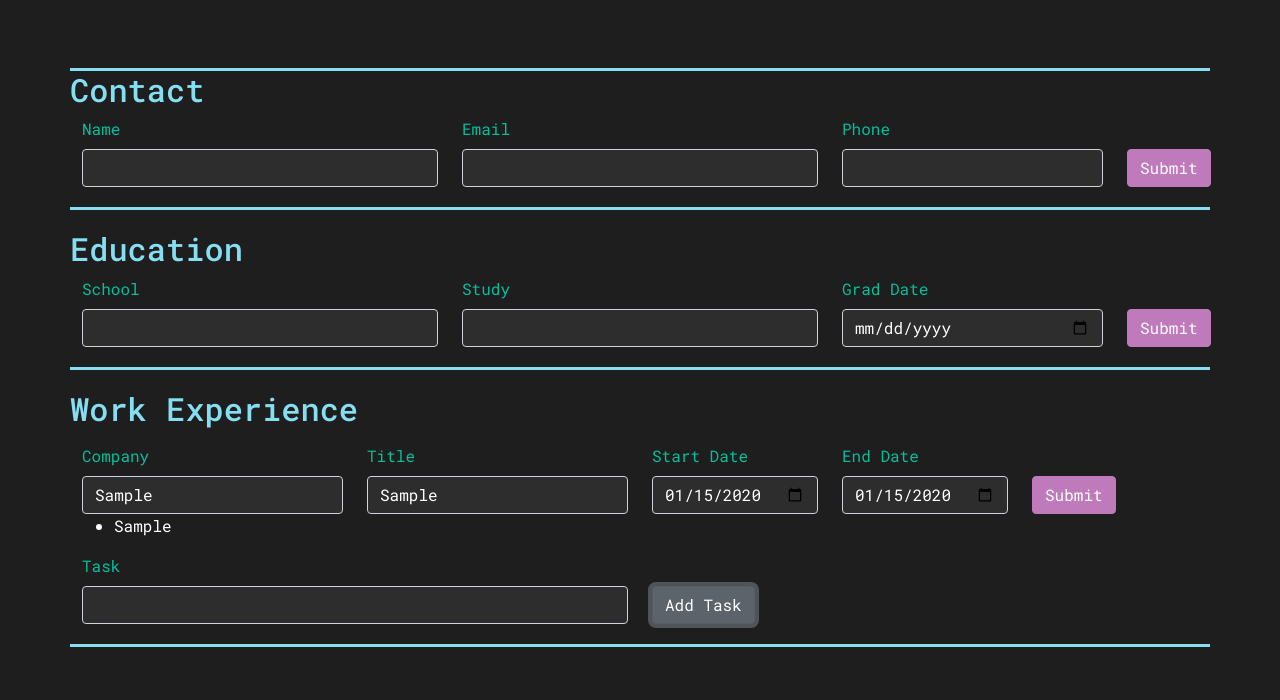
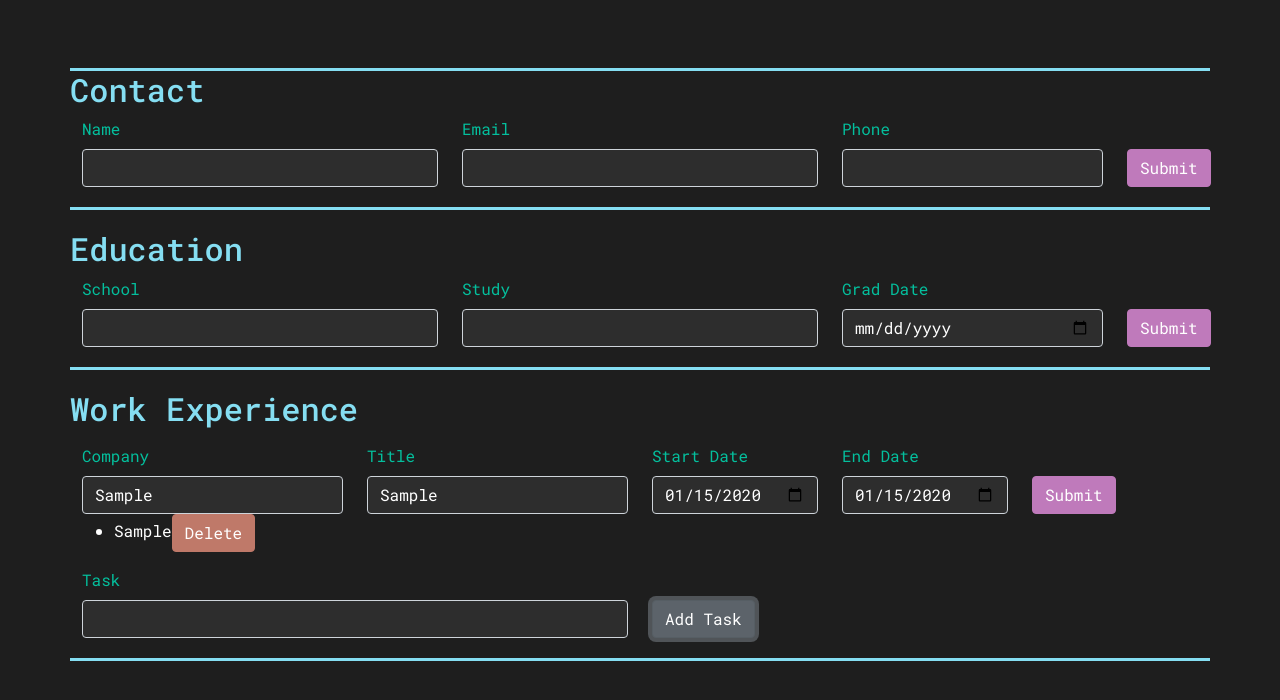
Before and after one commit to samuelmckean/cv-project, a React (Create React App) app: page / in a window 1280 px wide. Both pictures are taken after typing "Sample", "Sample", "2020-01-15", "2020-01-15", "Sample" into the empty fields and a click on the button "Add Task". Shown: the top 700 px of the page. Built offline with nearby package versions, Linux system fonts and the light colour scheme.

Commit message:
WIP: got delete buttons on tasks

```diff
--- a/src/components/JobEdit.js
+++ b/src/components/JobEdit.js
@@ -12,6 +12,7 @@ class JobEdit extends React.Component {
     };
 
     this.addTask = this.addTask.bind(this);
+    this.deleteTask = this.deleteTask.bind(this);
   }
 
   // adds a new task to the state when Add Task button is clicked
@@ -28,6 +29,22 @@ class JobEdit extends React.Component {
     () => {
       // reset input value
       document.getElementsByName('task')[0].value = '';
+    });
+    event.preventDefault();
+  }
+
+  // deletes a task from the state when the delete button for that task is clicked
+  deleteTask(event, id) {
+    // get current tasks from state
+    const prevTasks = this.state.tasks;
+    // iterate through tasks
+    prevTasks.forEach((item, index, array) => {
+      // when id match found, set state to array except at the current index
+      if (item.id === id) {
+        this.setState({
+          tasks: array.slice(0, index).concat(array.slice(index + 1)),
+        });
+      }
     });
     event.preventDefault();
   }
@@ -52,7 +69,7 @@ class JobEdit extends React.Component {
             <input type="submit" value="Submit" className="btn btn-primary"></input>
           </div>
         </div>
-        <TaskForm tasks={this.state.tasks} addTask={this.addTask} />
+        <TaskForm tasks={this.state.tasks} addTask={this.addTask} deleteTask={this.deleteTask}/>
       </form>
     )
   }
--- a/src/components/TaskForm.js
+++ b/src/components/TaskForm.js
@@ -6,7 +6,7 @@ function TaskForm(props) {
 
   return (
     <div>
-      <Tasks tasks={props.tasks} />
+      <Tasks deleteButton={true} tasks={props.tasks} deleteTask={props.deleteTask}/>
       <div className="row">
         <div className="col-md-6">
           <FormInput fieldName="task" value='' />
--- a/src/components/Tasks.js
+++ b/src/components/Tasks.js
@@ -2,7 +2,19 @@ import React from 'react';
 
 function Tasks(props) {
   const tasks = props.tasks.map((item) => {
-      return <li className="task" key={item.key}>{item.value}</li>
+      return (
+        <li className="task" key={item.key}>
+          {item.value}
+          {props.deleteButton
+            ? <button
+                className="btn btn-secondary"
+                onClick={(e) => props.deleteTask(e, item.key)}>
+                Delete
+              </button>
+            : null
+          }
+        </li>
+      )
     });
 
   return <ul>{tasks}</ul>
--- a/src/components/WorkExperienceForm.js
+++ b/src/components/WorkExperienceForm.js
@@ -32,6 +32,8 @@ class WorkExperienceForm extends React.Component {
     event.preventDefault();
   }
 
+  // TODO: add deleteTask function here or BETTER SOLUTION make components more reusable/composable
+
   render() {
     return (
       <div>
```
